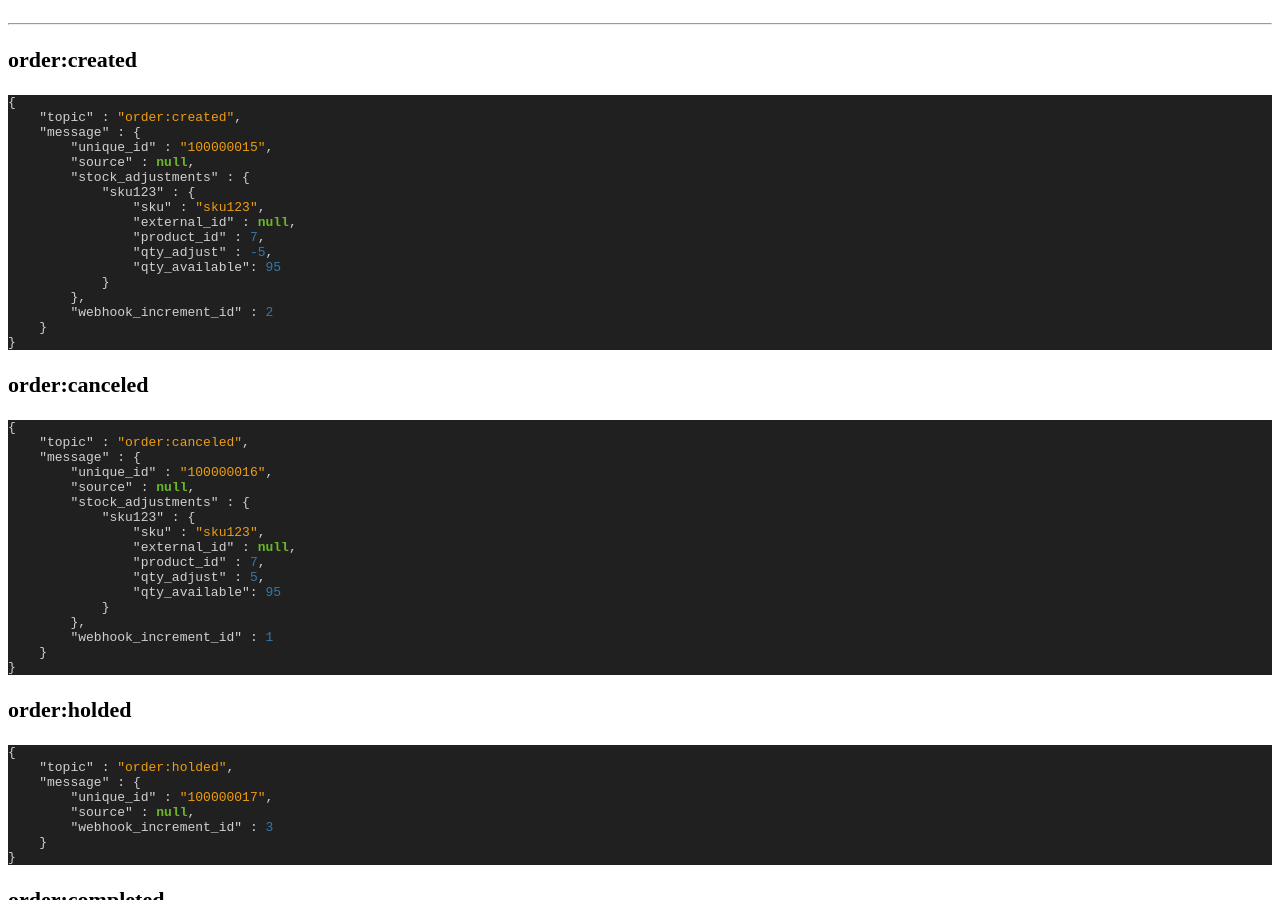
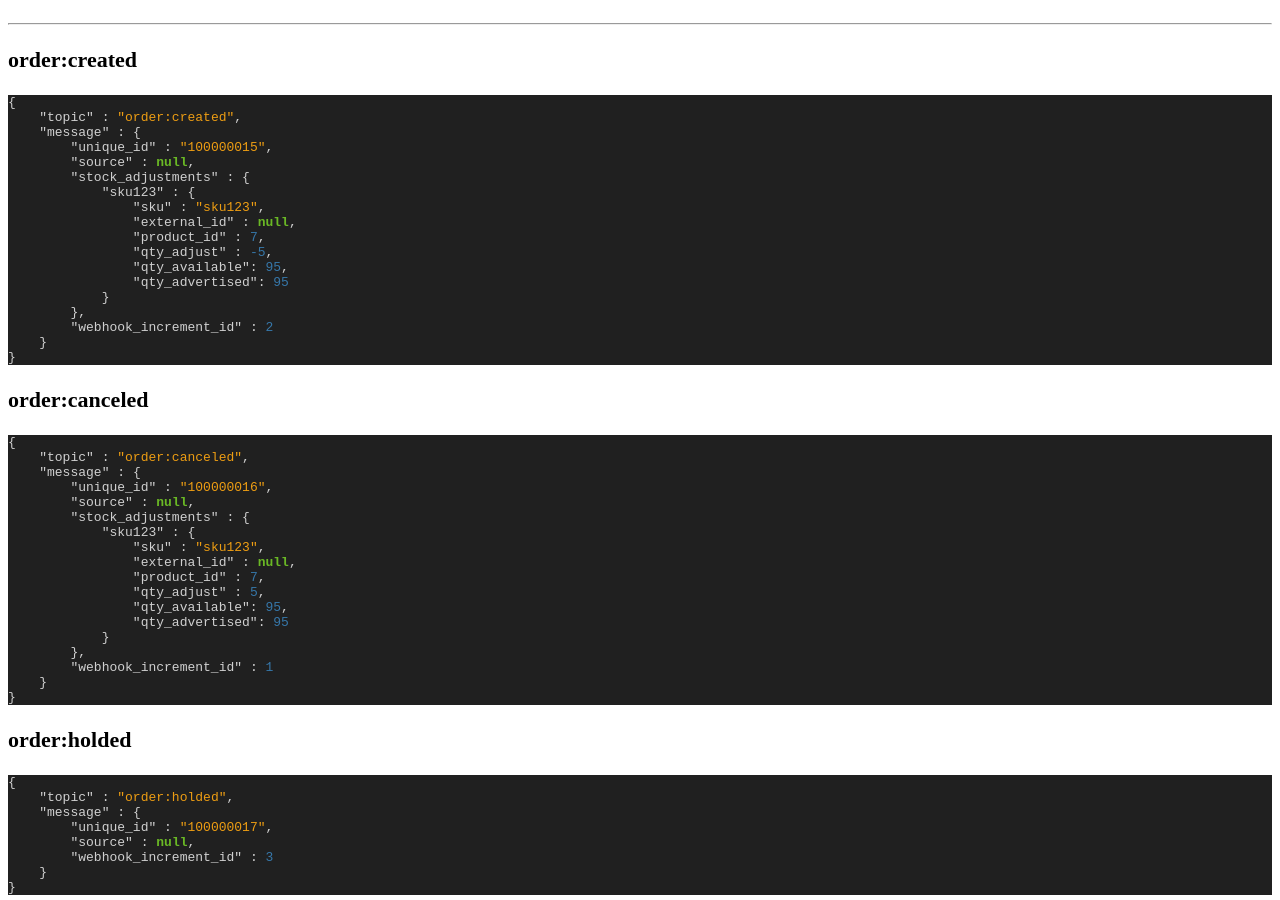
Before and after one commit to ShipStream/shipstream.github.io, a Jekyll site: the page built from _posts/2015-06-12-topics.md, in a window 1280 px wide and 900 px high, scrolled down 1332 px. Built offline with Jekyll 4.4.1, drawn with Linux system fonts in a browser that asks for light colours; a style sheet for code colours, icons or effects is not loaded; some of the changed text lies outside the part shown.

Commit message:
Add qty_advertised to stock_adjustments in webhook payload. (#26)

```diff
--- a/_posts/2015-06-12-topics.md
+++ b/_posts/2015-06-12-topics.md
@@ -66,7 +66,8 @@ Event Payloads
                 "external_id" : null,
                 "product_id" : 7,
                 "qty_adjust" : -5,
-                "qty_available": 95
+                "qty_available": 95,
+                "qty_advertised": 95
             }
         },
         "webhook_increment_id" : 2
@@ -90,7 +91,8 @@ Event Payloads
                 "external_id" : null,
                 "product_id" : 7,
                 "qty_adjust" : 5,
-                "qty_available": 95
+                "qty_available": 95,
+                "qty_advertised": 95
             }
         },
         "webhook_increment_id" : 1
@@ -441,7 +443,8 @@ Event Payloads
                 "external_id" : null,
                 "product_id" : 7,
                 "qty_adjust" : 5,
-                "qty_available": 95
+                "qty_available": 95,
+                "qty_advertised": 95
             }
         },
         "webhook_increment_id" : 1
@@ -543,7 +546,8 @@ Event Payloads
                 "external_id" : null,
                 "product_id" : 7,
                 "qty_adjust" : 5,
-                "qty_available": 95
+                "qty_available": 95,
+                "qty_advertised": 95
             }
         },
         "webhook_increment_id" : 1
```
